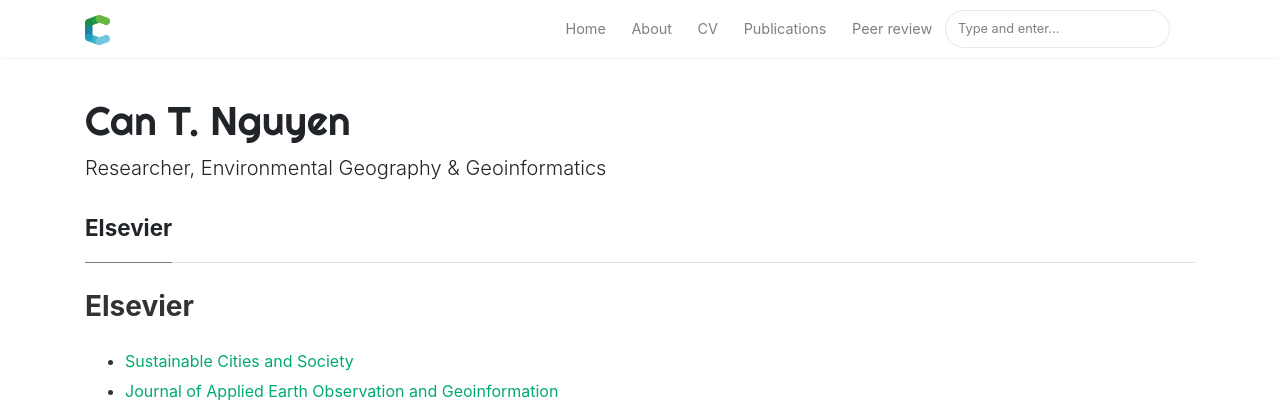
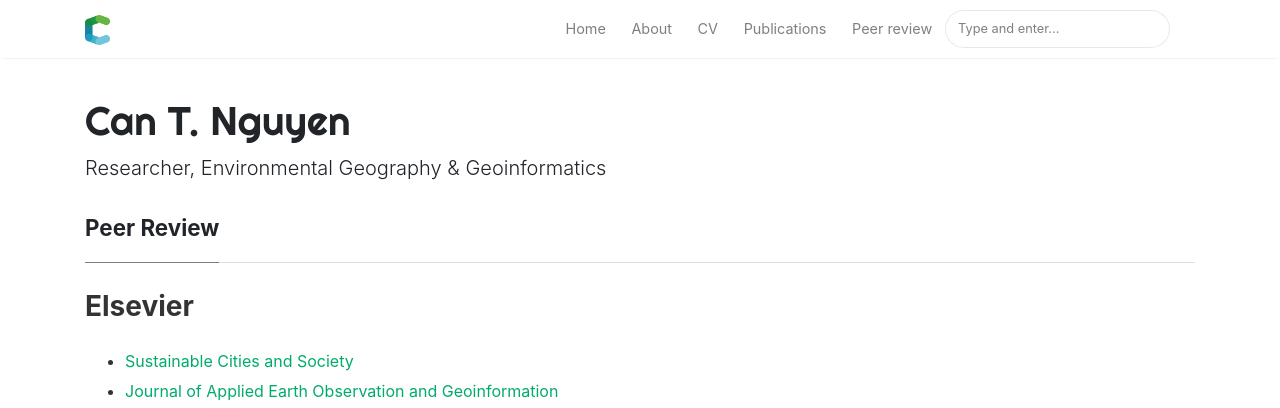
Before and after one commit to sangtrg/sangtrg, a Jekyll site: the page built from _pages/Review.md, in a window 1280 px wide and 900 px high. Shown: the top 408 px of the window. Built offline with Jekyll 4.4.1, drawn with Linux system fonts in a browser that asks for light colours; nearby versions of some CDN libraries; our own code applies the rules of GitHub Pages for plain Markdown files.

Commit message:
update pages

```diff
--- a/_layouts/default.html
+++ b/_layouts/default.html
@@ -72,19 +72,19 @@ ga('send', 'pageview');
                 </li>
 
                 <li class="nav-item">
-                <a class="nav-link" href="{{ site.baseurl }}/About">About</a>
+                <a class="nav-link" href="{{ site.baseurl }}/about">About</a>
                 </li>
 
                 <li class="nav-item">
-                <a class="nav-link" href="{{ site.baseurl }}/CV">CV</a>
+                <a class="nav-link" href="{{ site.baseurl }}/cv">CV</a>
                 </li>
 
                 <li class="nav-item">
-                <a class="nav-link" href="{{ site.baseurl }}/Publication_list">Publications</a>
+                <a class="nav-link" href="{{ site.baseurl }}/publications">Publications</a>
                 </li>
 
                 <li class="nav-item">
-                <a class="nav-link" href="{{ site.baseurl }}/Review">Peer review</a>
+                <a class="nav-link" href="{{ site.baseurl }}/review">Peer review</a>
                 </li>
 <!--
                 <li class="nav-item">
--- a/_pages/Review.md
+++ b/_pages/Review.md
@@ -1,7 +1,7 @@
 ---
 layout: page
-#title: Mediumish Template for Jekyll
-permalink: /Review
+title: Peer Review
+permalink: /review
 #comments: true
 ---
 
```
Also changed, not shown: _pages/CV.md (+2 -2 lines), _pages/about.md (+2 -2 lines), _pages/publications.md (renamed from _pages/Publication_list.md, +2 -2 lines).
